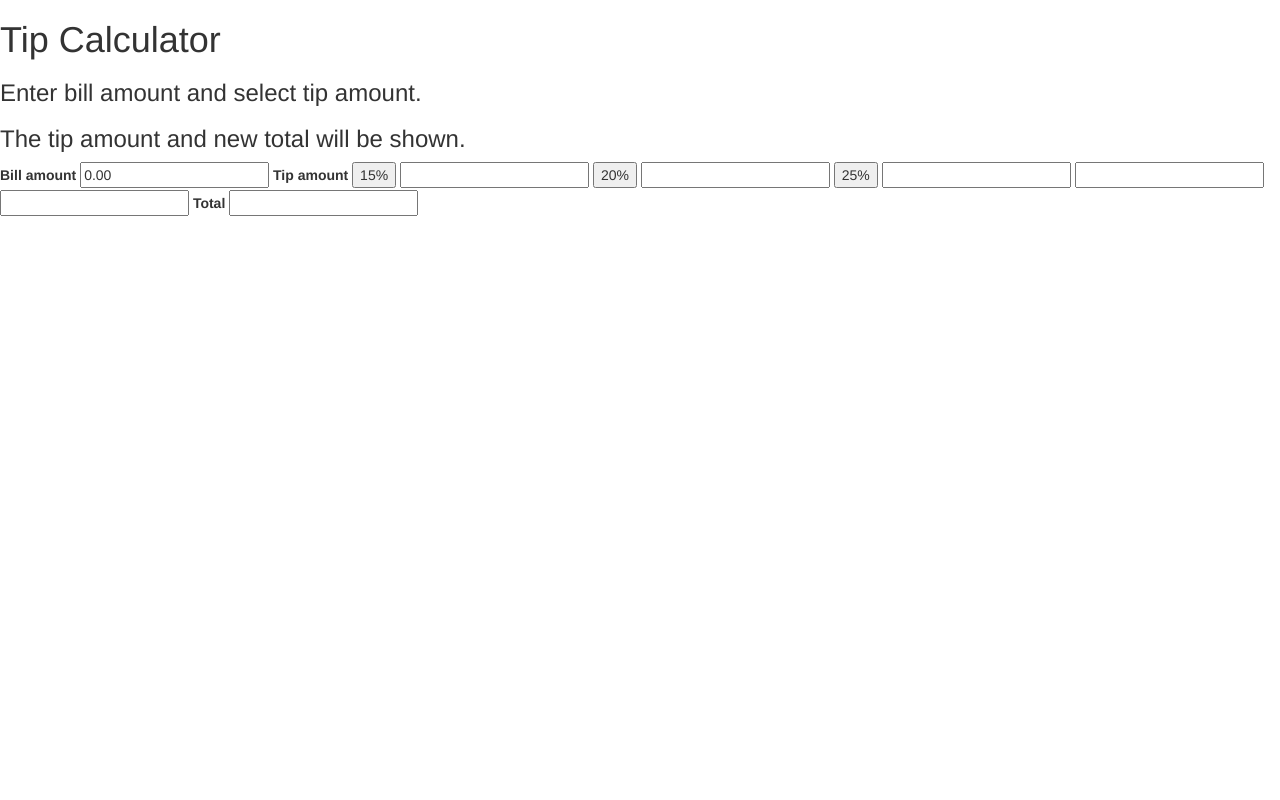
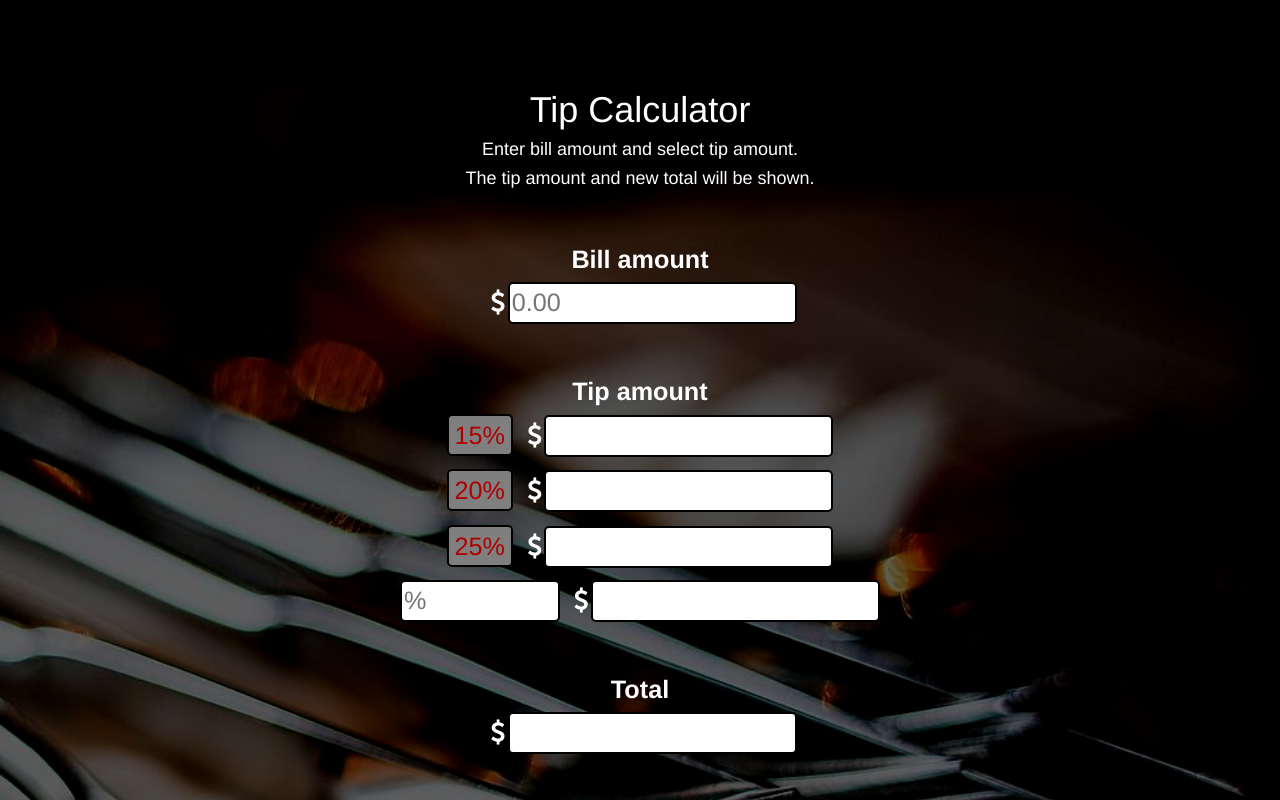
Before and after one commit to thejasonfile/tipcalculator, a plain HTML site: page index.html in a window 1280 px wide. Drawn offline with nearby package versions, Linux system fonts and the light colour scheme.

Commit message:
finished HTML and CSS, some JS

```diff
--- a/css/main.css
+++ b/css/main.css
@@ -0,0 +1,45 @@
+body {
+	font-family: Helvetica, sans-serif;
+	text-align: center;
+	background-image: url("../images/cutlery.jpg");
+	background-size: cover;
+	color: white;
+}
+
+button {
+	background-color: rgba(127, 127, 127, 1);
+	color: rgba(175, 0, 0, 1);
+}
+
+input {
+	color: rgba(175, 0, 0, 1);
+}
+
+input,
+button {
+	border-radius: 5px;
+	border: 2px solid black;
+}
+
+.title {
+	margin-top: 5em;
+	margin-bottom: 3em;
+	text-align: center;
+}
+
+.form {
+	font-size: 1.8em;
+}
+
+.form input {
+	margin-bottom: 0.5em;
+}
+
+.fa-usd {
+	margin-right: 0.1em;
+	margin-left: 0.3em;
+}
+
+#customtip {
+	width: 14%;
+}
--- a/index.html
+++ b/index.html
@@ -7,32 +7,37 @@
     <meta http-equiv="Content-type" content="text/html; charset=utf-8" />
     <meta name="viewport" content="width=device-width, initial-scale=1" />
     <link rel="stylesheet" href="https://maxcdn.bootstrapcdn.com/bootstrap/3.3.5/css/bootstrap.min.css">
+    <link rel="stylesheet" href="https://maxcdn.bootstrapcdn.com/font-awesome/4.4.0/css/font-awesome.min.css">
     <link rel="stylesheet" type="text/css" href="css/main.css">
 </head>
 <body>
 
-	<div>
+	<div class="container title">
 		<h1>Tip Calculator</h1>
-		<h3>Enter bill amount and select tip amount.<h3>
-		<h3>The tip amount and new total will be shown.</h3>
+		<h4>Enter bill amount and select tip amount.<h4>
+		<h4>The tip amount and new total will be shown.</h4>
+	</div>
+	<div class="container form">
+		<form>
+			<label>Bill amount</label><br />
+			<i class="fa fa-usd"></i><input type="number" name="subtotal" id="subtotal" placeholder="0.00" required><br />
+			<br />
 
-		<form>
-			<label>Bill amount</label>
-			<input type="number" name="subtotal" required value="0.00">
+			<label>Tip amount</label><br />
+			<button type="btn">15%</button>
+			<i class="fa fa-usd"></i><input type="number" name="15pertotal" readonly><br />
+			<button type="btn">20%</button>
+			<i class="fa fa-usd"></i><input type="number" name="20pertotal" readonly><br />
+			<button type="btn">25%</button>
+			<i class="fa fa-usd"></i><input type="number" name="25pertotal" readonly><br />
+			<input type="text" id="customtip" placeholder="%">
+			<i class="fa fa-usd"></i><input type="number" name="customtotal" readonly><br />
+			<br />
 
-			<label>Tip amount</label>
-			<button type="btn">15%</button>
-			<input type="number" name="15pertotal" readonly>
-			<button type="btn">20%</button>
-			<input type="number" name="20pertotal" readonly>
-			<button type="btn">25%</button>
-			<input type="number" name="25pertotal" readonly>
-			<input type="text">
-			<input type="number" name="customtotal" readonly>
-
-			<label>Total</label>
-			<input type="number" name="total" readonly>
+			<label>Total</label><br />
+			<i class="fa fa-usd"></i><input type="number" name="total" readonly>
 		</form>
+	</div>
 
 
 	<script src="https://ajax.googleapis.com/ajax/libs/jquery/1.11.3/jquery.min.js"></script>
--- a/js/app.js
+++ b/js/app.js
@@ -0,0 +1,6 @@
+$(document).ready(function() {
+	$("#subtotal").keyup(function() {
+		var billAmount = $("#subtotal").val();
+		console.log(billAmount);
+	}); //end of keyup
+}); //end of ready
```
Also changed, not shown: images/cutlery.jpg (added).
